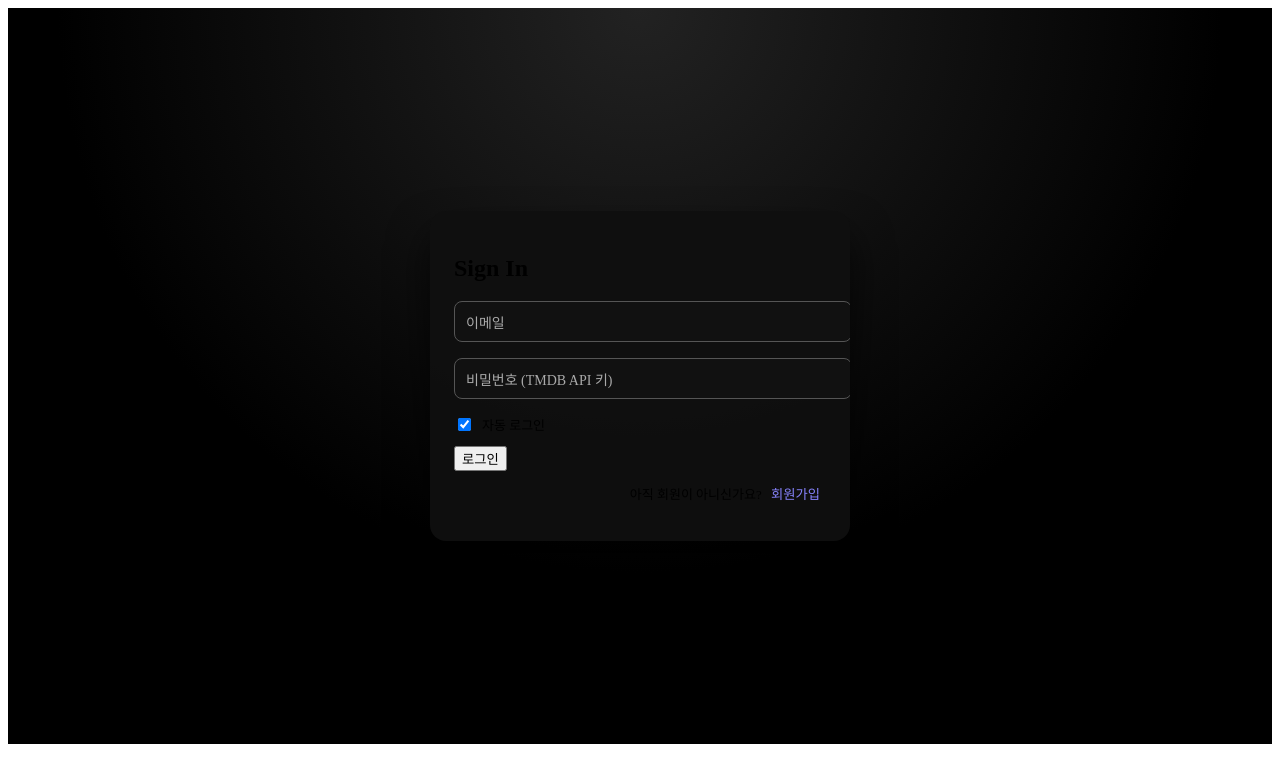
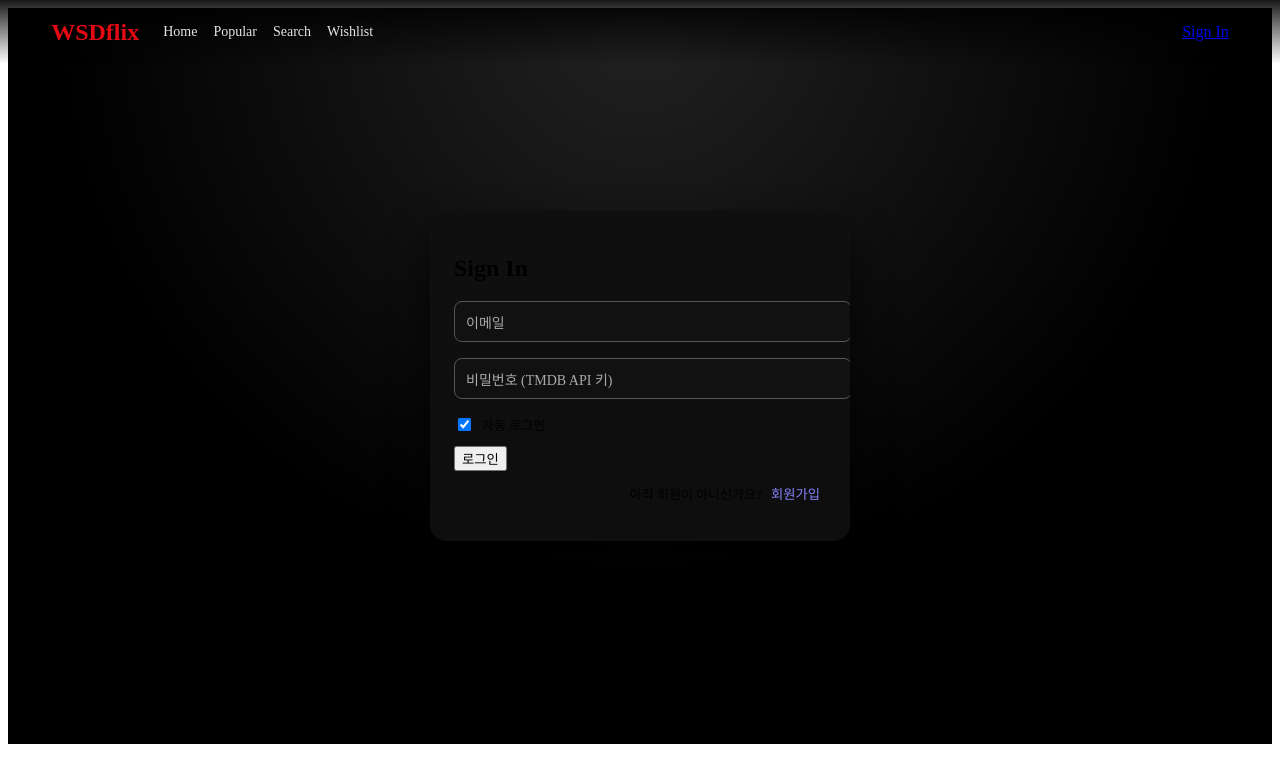
Before and after one commit to donghun712/pb_Netflixdemo_kdh, a React (Vite) app in the folder pb_Netflixdemo_kdh/: page /signin in a window 1280 px wide. Shown: the top 782 px of the page. Built offline with nearby package versions, Linux system fonts and the light colour scheme; the HTML template or start-up script is replaced by a standard one.

Commit message:
feat(header): add header UI, scroll opacity effect, and mobile drawer menu

```diff
--- /dev/null
+++ b/pb_Netflixdemo_kdh/src/components/layout/Header.tsx
@@ -0,0 +1,89 @@
+import React, { useEffect, useState } from "react";
+import { Link, NavLink, useLocation } from "react-router-dom";
+import { useAuthContext } from "../../context/AuthContext";
+import "../../styles/header.css";
+
+export const Header: React.FC = () => {
+  const { user, logout } = useAuthContext();
+  const [isScrolled, setIsScrolled] = useState(false);
+  const [mobileOpen, setMobileOpen] = useState(false);
+  const location = useLocation();
+
+  useEffect(() => {
+    const onScroll = () => {
+      setIsScrolled(window.scrollY > 50);
+    };
+    window.addEventListener("scroll", onScroll);
+    return () => window.removeEventListener("scroll", onScroll);
+  }, []);
+
+  // 라우트 변경 시 모바일 메뉴 닫기
+  useEffect(() => {
+    setMobileOpen(false);
+  }, [location.pathname]);
+
+  return (
+    <header className={`header ${isScrolled ? "header-solid" : ""}`}>
+      <div className="header-inner">
+        <div className="header-left">
+          <Link to="/" className="header-logo">
+            WSDflix
+          </Link>
+          <nav className="header-nav desktop-nav">
+            <NavLink to="/" end className="nav-link">
+              Home
+            </NavLink>
+            <NavLink to="/popular" className="nav-link">
+              Popular
+            </NavLink>
+            <NavLink to="/search" className="nav-link">
+              Search
+            </NavLink>
+            <NavLink to="/wishlist" className="nav-link">
+              Wishlist
+            </NavLink>
+          </nav>
+        </div>
+
+        <div className="header-right">
+          {user ? (
+            <>
+              <span className="header-user">{user.id}</span>
+              <button className="btn btn-outline" onClick={logout}>
+                Logout
+              </button>
+            </>
+          ) : (
+            <Link to="/signin" className="btn btn-primary">
+              Sign In
+            </Link>
+          )}
+
+          <button
+            className="hamburger"
+            onClick={() => setMobileOpen((p) => !p)}
+          >
+            <span />
+            <span />
+            <span />
+          </button>
+        </div>
+      </div>
+
+      <div className={`mobile-drawer ${mobileOpen ? "mobile-drawer-open" : ""}`}>
+        <NavLink to="/" end className="drawer-link">
+          Home
+        </NavLink>
+        <NavLink to="/popular" className="drawer-link">
+          Popular
+        </NavLink>
+        <NavLink to="/search" className="drawer-link">
+          Search
+        </NavLink>
+        <NavLink to="/wishlist" className="drawer-link">
+          Wishlist
+        </NavLink>
+      </div>
+    </header>
+  );
+};
--- a/pb_Netflixdemo_kdh/src/router/AppRouter.tsx
+++ b/pb_Netflixdemo_kdh/src/router/AppRouter.tsx
@@ -1,10 +1,30 @@
 import React from "react";
 import { Routes, Route } from "react-router-dom";
 import { SignInPage } from "../pages/SignIn/SignInPage";
+import { Header } from "../components/layout/Header";
+import { ProtectedRoute } from "./ProtectedRoute";
 
 const TempHome: React.FC = () => (
   <div className="page">
     <h1>Home (temp)</h1>
+  </div>
+);
+
+const TempPopular: React.FC = () => (
+  <div className="page">
+    <h1>Popular (temp)</h1>
+  </div>
+);
+
+const TempSearch: React.FC = () => (
+  <div className="page">
+    <h1>Search (temp)</h1>
+  </div>
+);
+
+const TempWishlist: React.FC = () => (
+  <div className="page">
+    <h1>Wishlist (temp)</h1>
   </div>
 );
 
@@ -16,12 +36,46 @@ const TempNotFound: React.FC = () => (
 
 export const AppRouter: React.FC = () => {
   return (
+    <>
+      <Header />
       <main className="app-main">
         <Routes>
           <Route path="/signin" element={<SignInPage />} />
-        <Route path="/" element={<TempHome />} />
+          <Route
+            path="/"
+            element={
+              <ProtectedRoute>
+                <TempHome />
+              </ProtectedRoute>
+            }
+          />
+          <Route
+            path="/popular"
+            element={
+              <ProtectedRoute>
+                <TempPopular />
+              </ProtectedRoute>
+            }
+          />
+          <Route
+            path="/search"
+            element={
+              <ProtectedRoute>
+                <TempSearch />
+              </ProtectedRoute>
+            }
+          />
+          <Route
+            path="/wishlist"
+            element={
+              <ProtectedRoute>
+                <TempWishlist />
+              </ProtectedRoute>
+            }
+          />
           <Route path="*" element={<TempNotFound />} />
         </Routes>
       </main>
+    </>
   );
 };
--- /dev/null
+++ b/pb_Netflixdemo_kdh/src/styles/header.css
@@ -0,0 +1,118 @@
+.header {
+  position: fixed;
+  inset: 0 0 auto 0;
+  height: 64px;
+  display: flex;
+  align-items: center;
+  z-index: 999;
+  background: linear-gradient(to bottom, rgba(0, 0, 0, 0.9), transparent);
+  transition: background-color 0.3s ease, box-shadow 0.3s ease;
+}
+
+.header-solid {
+  background: #141414;
+  box-shadow: 0 2px 10px rgba(0, 0, 0, 0.5);
+}
+
+.header-inner {
+  width: 100%;
+  display: flex;
+  justify-content: space-between;
+  padding: 0 4vw;
+  align-items: center;
+}
+
+.header-logo {
+  font-size: 24px;
+  font-weight: 900;
+  color: #e50914;
+  text-decoration: none;
+}
+
+.header-left {
+  display: flex;
+  align-items: center;
+}
+
+.header-nav {
+  display: flex;
+  gap: 16px;
+  margin-left: 24px;
+}
+
+.nav-link {
+  color: #e5e5e5;
+  text-decoration: none;
+  font-size: 14px;
+}
+
+.nav-link.active {
+  font-weight: 700;
+  color: #fff;
+}
+
+.header-right {
+  display: flex;
+  align-items: center;
+  gap: 12px;
+}
+
+.header-user {
+  font-size: 13px;
+  color: #aaa;
+}
+
+/* 햄버거 & 모바일 드로어 */
+.hamburger {
+  display: none;
+  width: 28px;
+  height: 24px;
+  flex-direction: column;
+  justify-content: space-between;
+  background: transparent;
+  border: none;
+  padding: 0;
+}
+
+.hamburger span {
+  height: 3px;
+  border-radius: 999px;
+  background: #fff;
+}
+
+.mobile-drawer {
+  position: fixed;
+  top: 64px;
+  right: 0;
+  width: 220px;
+  bottom: 0;
+  background: #141414;
+  transform: translateX(100%);
+  transition: transform 0.25s ease-out;
+  padding: 16px;
+  display: flex;
+  flex-direction: column;
+  gap: 8px;
+  z-index: 998;
+}
+
+.mobile-drawer-open {
+  transform: translateX(0%);
+}
+
+.drawer-link {
+  color: #eee;
+  text-decoration: none;
+  padding: 8px 0;
+}
+
+/* 모바일 반응형 */
+@media (max-width: 768px) {
+  .desktop-nav {
+    display: none;
+  }
+
+  .hamburger {
+    display: flex;
+  }
+}
```
Lines whose indentation alone changed are shown as unchanged.
